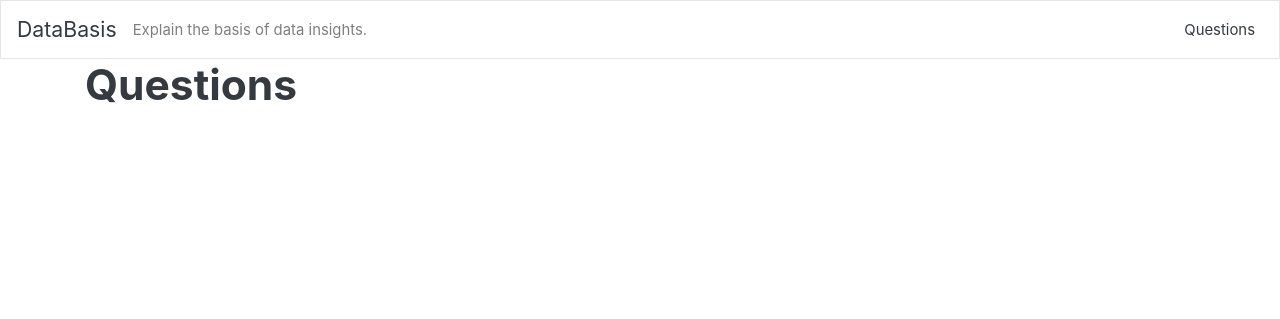
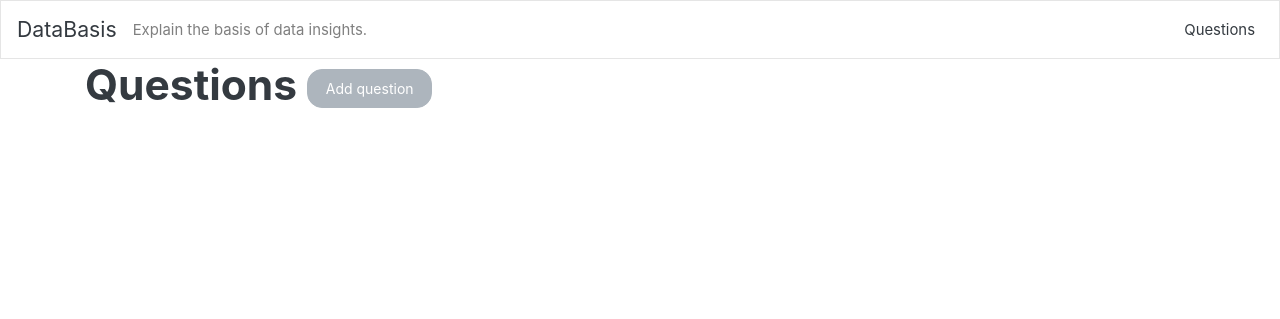
Before and after one commit to ArborealAnalytics/DataBasis, a Django app: page /questions/ in a window 1280 px wide. Shown: the top 319 px of the page. Run offline with Django 3.2, Linux system fonts and the light colour scheme; data that the repository does not hold is empty; some libraries are stand-ins or nearby versions.

Commit message:
Add link to create question

```diff
--- a/databasis/questions/templates/questions/question_list.html
+++ b/databasis/questions/templates/questions/question_list.html
@@ -2,7 +2,10 @@
 
 {% block content %}
 <div class="container">
-    <h1>Questions</h1>
+    <h1>
+        <span>Questions</span>
+        <a href="{% url 'question_create' %}" class="btn btn-secondary">Add question</a>
+    </h1>
 
     {% if questions %}
         <ul class="list-group">
```
